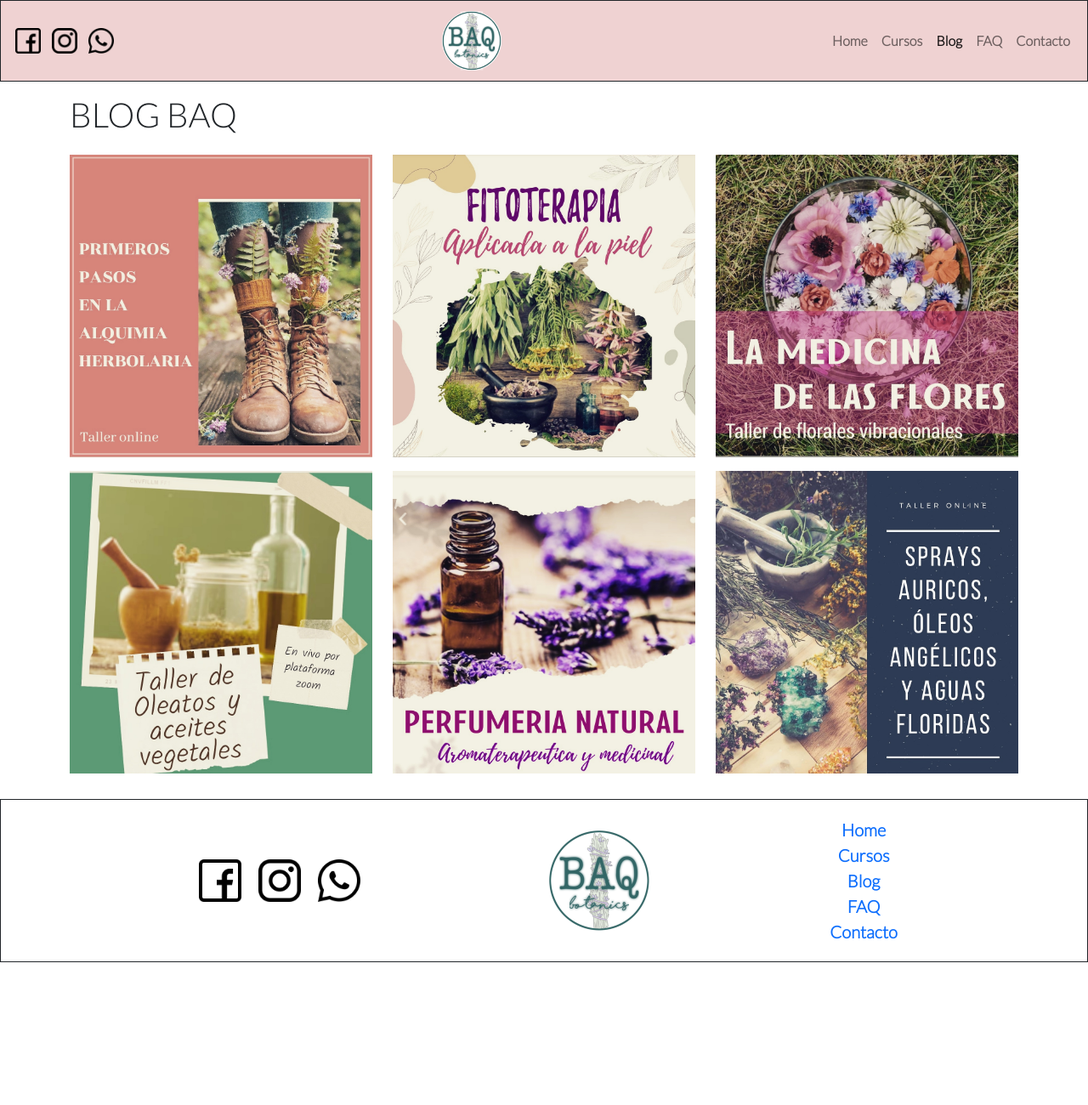
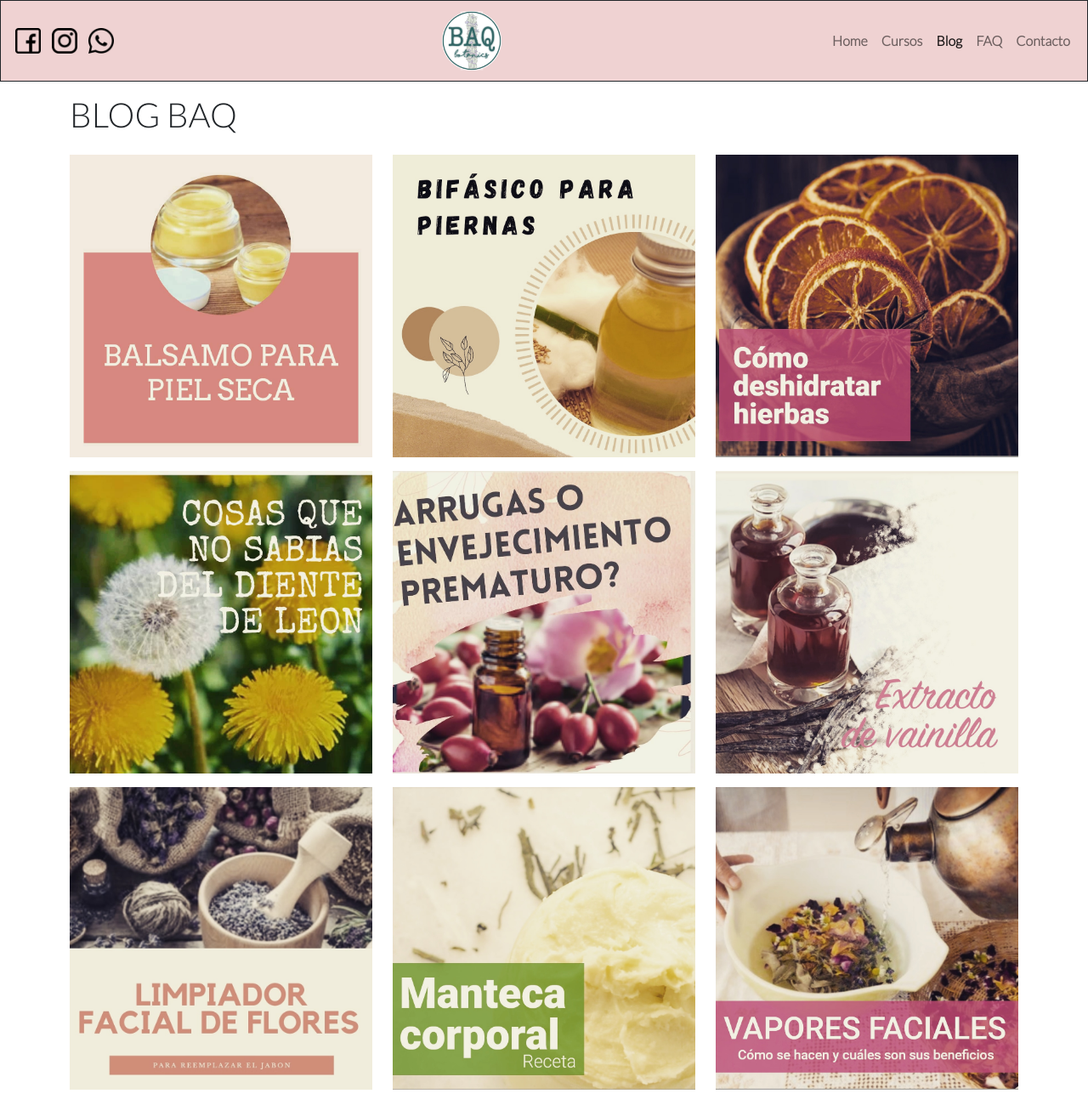
Before and after one commit to FedeRolando/baq, a website: page blog.html in a window 1280 px wide. Shown: the top 1300 px of the page at 85% size. Before the commit the page ends 1132 px from the top, so only its background shows below. Drawn offline with Linux system fonts and the light colour scheme.

Commit message:
change blog images, add .gitignore

```diff
--- a/blog.html
+++ b/blog.html
@@ -62,27 +62,39 @@
         <section class="row gy-3 justify-content-center">
 
             <article class="col-12 col-sm-4 col-xl-4">
-                    <img class="img-fluid" src="img/cursos-talleres-intagram/alquimia-herbolaria.jpeg" alt="curso alquimia herbolaria">
+                    <img class="img-fluid" src="img/articulos-instagram/balsamo-piel-seca.jpeg" alt="hacer balsamo para piel seca">
             </article>
 
             <article class="col-12 col-sm-4 col-xl-4">
-                    <img class="img-fluid" src="img/cursos-talleres-intagram/fitoterapia-piel.jpeg" alt="curso fitoterapia para la piel">
+                    <img class="img-fluid" src="img/articulos-instagram/bifasico-piernas.jpeg" alt="hacer un bifasico para piernas">
             </article>
 
             <article class="col-12 col-sm-4 col-xl-4">
-                    <img class="img-fluid" src="img/cursos-talleres-intagram/medicina-flores.jpeg" alt="curso medicina de las flores">
+                    <img class="img-fluid" src="img/articulos-instagram/deshidratar-hierbas.jpeg" alt="como deshidratar hierbas">
             </article>
 
             <article class="col-12 col-sm-4 col-xl-4">
-                    <img class="img-fluid" src="img/cursos-talleres-intagram/oleatos-aceites.jpeg" alt="curso oleatos y aceites vegetales">
+                    <img class="img-fluid" src="img/articulos-instagram/diente-leon.jpeg" alt="diente de leon">
             </article>
 
             <article class="col-12 col-sm-4 col-xl-4">
-                    <img class="img-fluid" src="img/cursos-talleres-intagram/perfumeria-natural.jpeg" alt="curso perfumeria natural">
+                    <img class="img-fluid" src="img/articulos-instagram/envejecimiento-prematuro.jpeg" alt="envejecimiento prematuro">
             </article>
 
             <article class="col-12 col-sm-4 col-xl-4">
-                    <img class="img-fluid" src="img/cursos-talleres-intagram/sprays-oleos-aguas.jpeg" alt="curso sprays auricos, oleos angelicos, aguas floridas">
+                    <img class="img-fluid" src="img/articulos-instagram/extracto-vainilla.jpeg" alt="hacer extracto de vainilla">
+            </article>
+
+            <article class="col-12 col-sm-4 col-xl-4">
+                    <img class="img-fluid" src="img/articulos-instagram/limpiador-facial-flores.jpeg" alt="hacer limpiador facial de flores">
+            </article>
+
+            <article class="col-12 col-sm-4 col-xl-4">
+                    <img class="img-fluid" src="img/articulos-instagram/manteca-corporal.jpeg" alt="hacer manteca corporal">
+            </article>
+
+            <article class="col-12 col-sm-4 col-xl-4">
+                    <img class="img-fluid" src="img/articulos-instagram/vapores-faciales.jpeg" alt="vapores faciales">
             </article>
         </section>
     </main>
```
Also changed, not shown: 1 other file.
